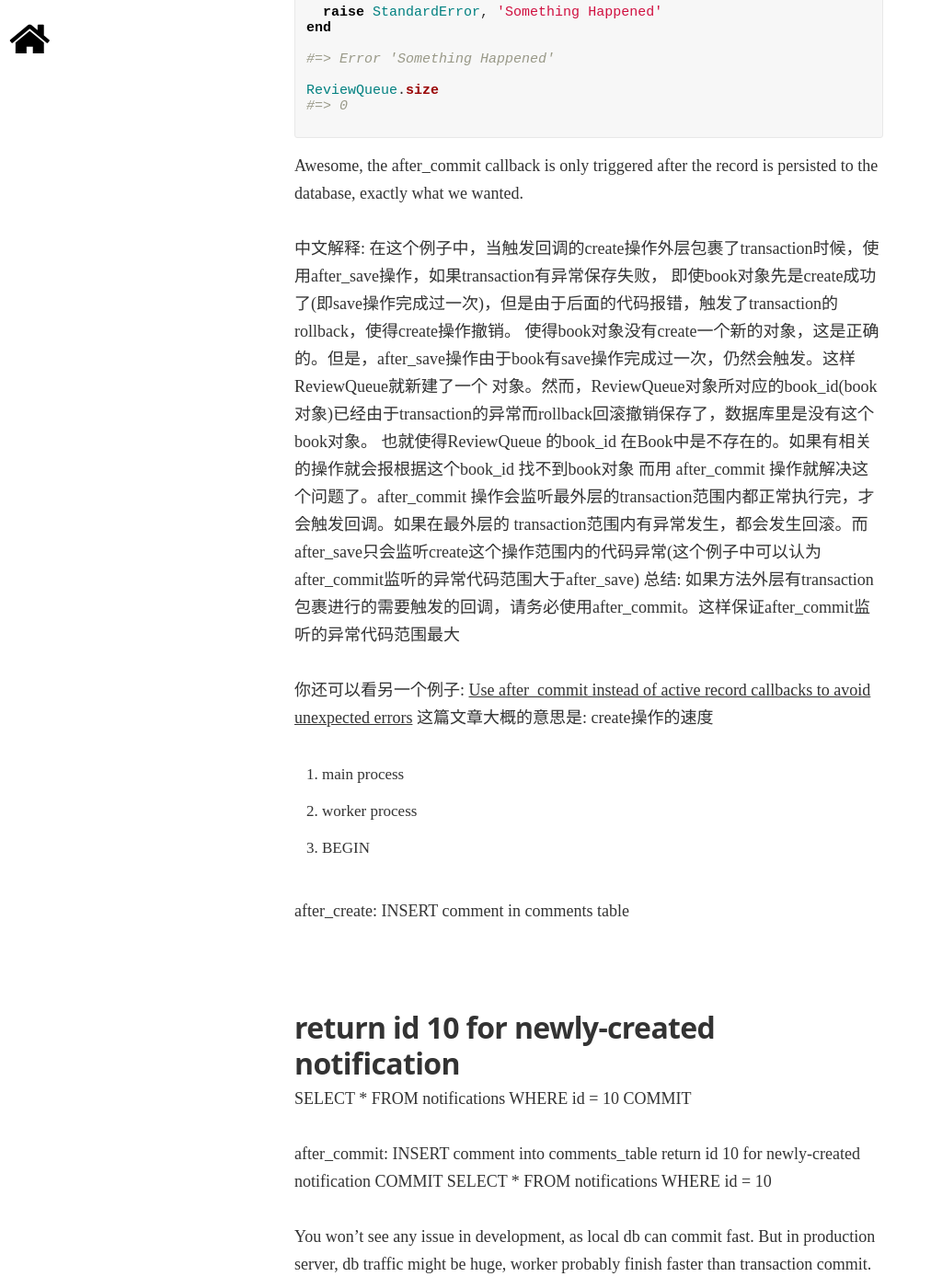
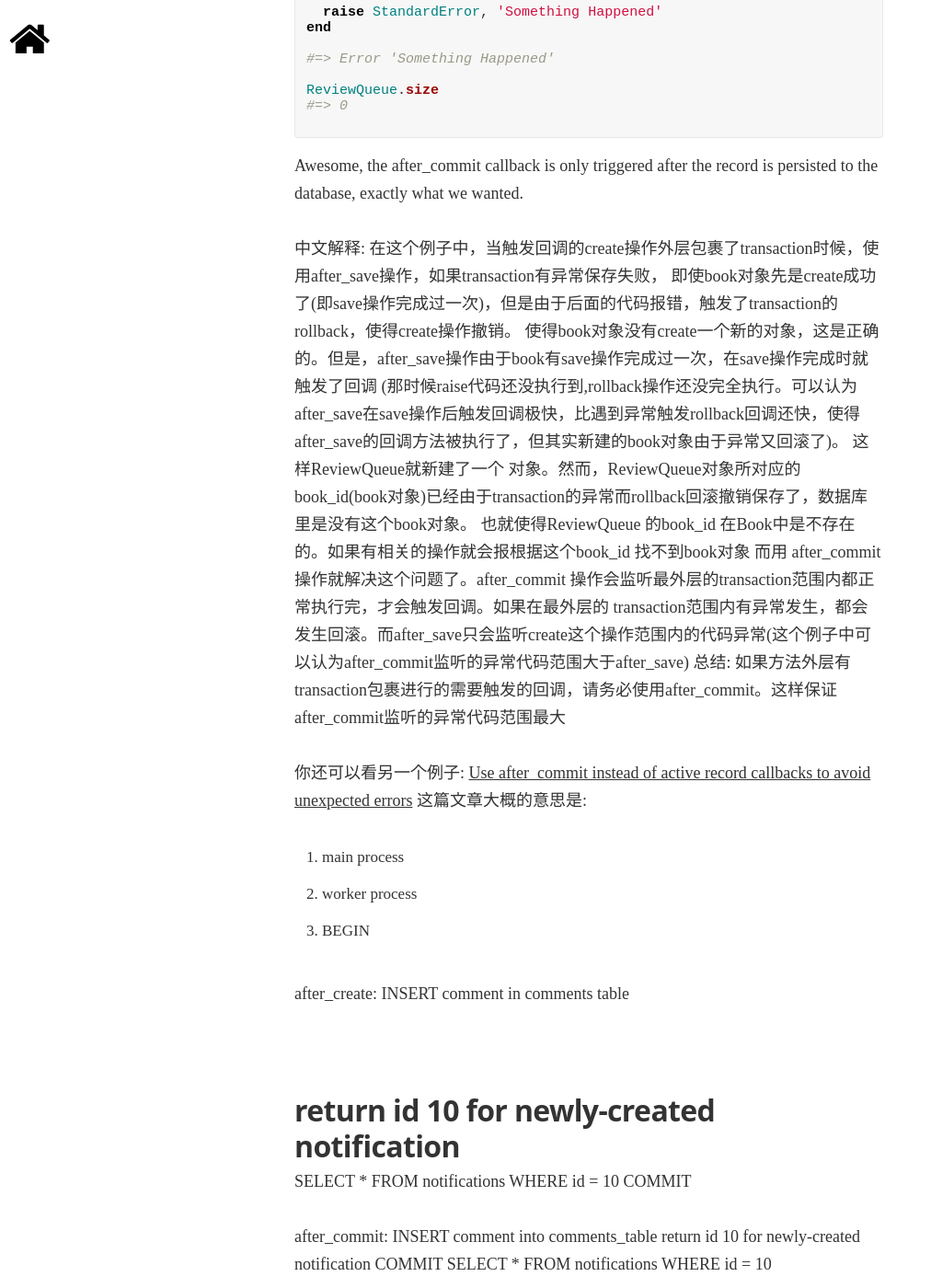
Before and after one commit to pathbox/pathbox.github.io, a Jekyll site: the page built from _posts/2016-05-15-after_commit-and-after_save.md, in a window 1280 px wide and 1400 px high, scrolled down 3093 px. Shown: the whole window at 92% size, without its empty margins (0-1012 px from the left). Built offline with Jekyll 4.4.1, drawn with Linux system fonts in a browser that asks for light colours; nearby versions of some CDN libraries; some web fonts are replaced; comment, search, counter and statistics services are not loaded.

Commit message:
增加注释

```diff
--- a/_posts/2016-05-15-after_commit-and-after_save.md
+++ b/_posts/2016-05-15-after_commit-and-after_save.md
@@ -122,7 +122,9 @@ Awesome, the after_commit callback is only triggered after the record is persist
 
 中文解释: 在这个例子中，当触发回调的create操作外层包裹了transaction时候，使用after_save操作，如果transaction有异常保存失败，
 即使book对象先是create成功了(即save操作完成过一次)，但是由于后面的代码报错，触发了transaction的rollback，使得create操作撤销。
-使得book对象没有create一个新的对象，这是正确的。但是，after_save操作由于book有save操作完成过一次，仍然会触发。这样ReviewQueue就新建了一个
+使得book对象没有create一个新的对象，这是正确的。但是，after_save操作由于book有save操作完成过一次，在save操作完成时就触发了回调
+(那时候raise代码还没执行到,rollback操作还没完全执行。可以认为after_save在save操作后触发回调极快，比遇到异常触发rollback回调还快，使得after_save的回调方法被执行了，但其实新建的book对象由于异常又回滚了)。
+这样ReviewQueue就新建了一个
 对象。然而，ReviewQueue对象所对应的book_id(book对象)已经由于transaction的异常而rollback回滚撤销保存了，数据库里是没有这个book对象。
 也就使得ReviewQueue 的book_id 在Book中是不存在的。如果有相关的操作就会报根据这个book_id 找不到book对象
 而用 after_commit 操作就解决这个问题了。after_commit 操作会监听最外层的transaction范围内都正常执行完，才会触发回调。如果在最外层的
@@ -130,7 +132,7 @@ transaction范围内有异常发生，都会发生回滚。而after_save只会
 总结: 如果方法外层有transaction包裹进行的需要触发的回调，请务必使用after_commit。这样保证after_commit监听的异常代码范围最大
 
 你还可以看另一个例子: [Use after_commit instead of active record callbacks to avoid unexpected errors](http://codebeerstartups.com/2012/11/use-after_commit-instead-of-active-record-callbacks-to-avoid-unexpected-errors/)
-这篇文章大概的意思是: create操作的速度
+这篇文章大概的意思是:
 
 1. main process
 2. worker process
@@ -148,7 +150,7 @@ return id 10 for newly-created notification
 COMMIT
 SELECT * FROM notifications WHERE id = 10
 
-You won’t see any issue in development, as local db can commit fast. But in production server, db traffic might be huge, worker probably finish faster than transaction commit. e.g
+> You won’t see any issue in development, as local db can commit fast. But in production server, db traffic might be huge, worker probably finish faster than transaction commit. e.g
 
 > In this case, the worker process query the newly-created notification before main process commits the transaction,it will raise NotFoundError, because transaction in worker process can’t read uncommitted notification from transaction in main process.
 
```
